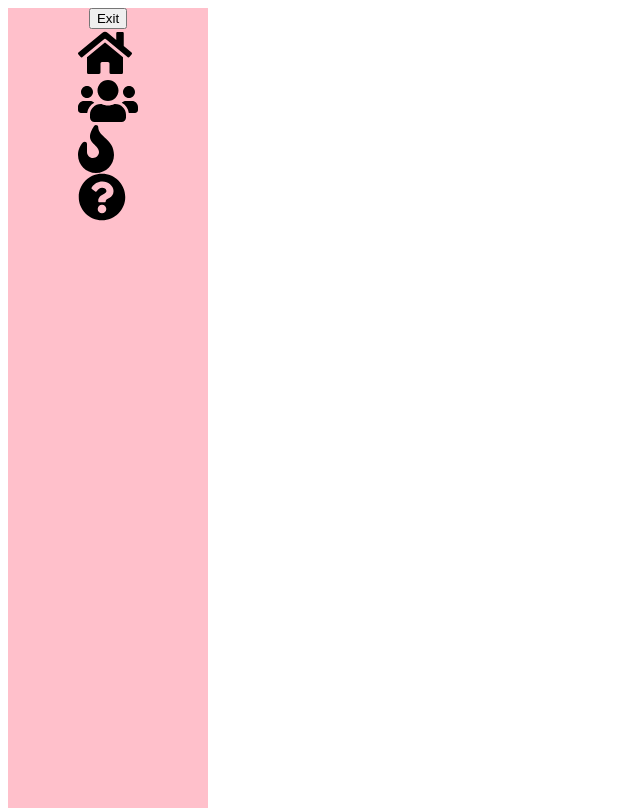
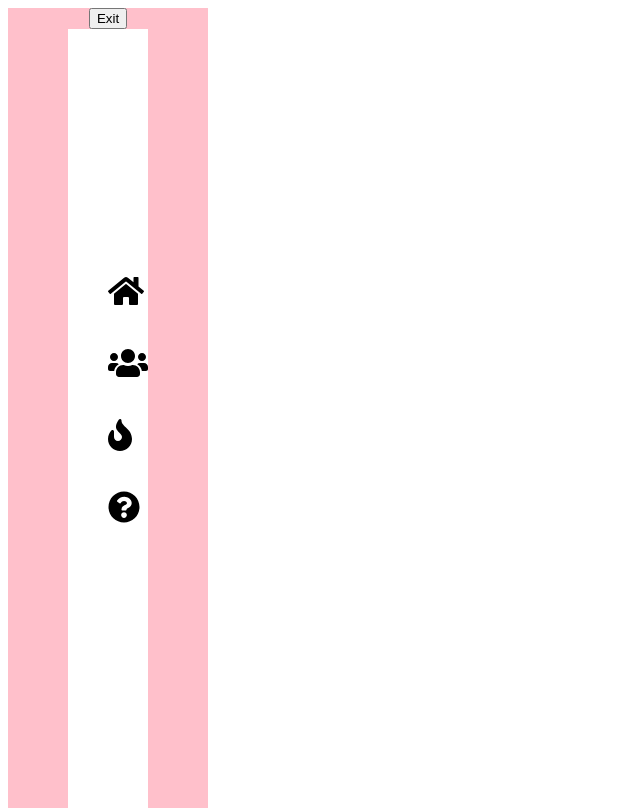
Before and after one commit to JessicaS97/Addiction-App, a React (Create React App) app: page /guest-home in a window 1280 px wide. Shown: the whole page, without its empty margins (0-640 px from the left). Built offline with nearby package versions, Linux system fonts and the light colour scheme.

Commit message:
Menu Bar changes

```diff
--- a/src/Components/MenuBar/MenuBar.css
+++ b/src/Components/MenuBar/MenuBar.css
@@ -8,7 +8,14 @@
 }
 
 .menubar {
+    height: 100%;
+    background-color: white;
     display: flex;
     flex-direction: column;
-    justify-content: space-evenly;
+    justify-content: space-around;
 }
+
+.menu li {
+    list-style: none;
+    margin-bottom: 40px;
+}
--- a/src/Components/MenuBar/MenuBar.js
+++ b/src/Components/MenuBar/MenuBar.js
@@ -16,10 +16,12 @@ class MenuBar extends React.Component {
                     </Link>
                 </div>
                 <div className="menubar">
-                    <FontAwesomeIcon icon={faHome} size="3x" />
-                    <FontAwesomeIcon icon={faUsers} size="3x" />
-                    <FontAwesomeIcon icon={faFire} size="3x" />
-                    <FontAwesomeIcon icon={faQuestionCircle} size="3x" />
+                    <ul>
+                        <li><FontAwesomeIcon icon={faHome} size="2x" /></li>
+                        <li><FontAwesomeIcon icon={faUsers} size="2x" /></li>
+                        <li><FontAwesomeIcon icon={faFire} size="2x" /></li>
+                        <li><FontAwesomeIcon icon={faQuestionCircle} size="2x" /></li>
+                    </ul>
                 </div>
             </div>
         )
```
